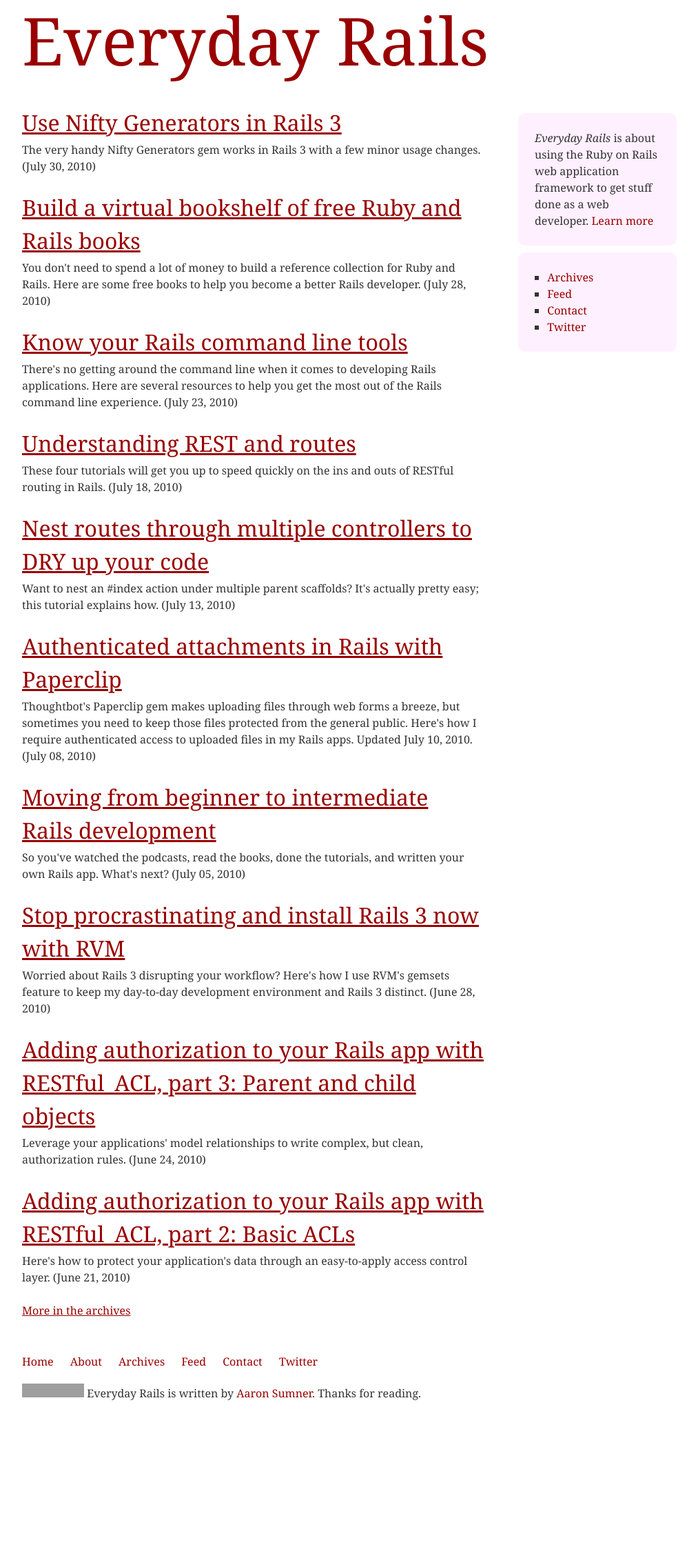
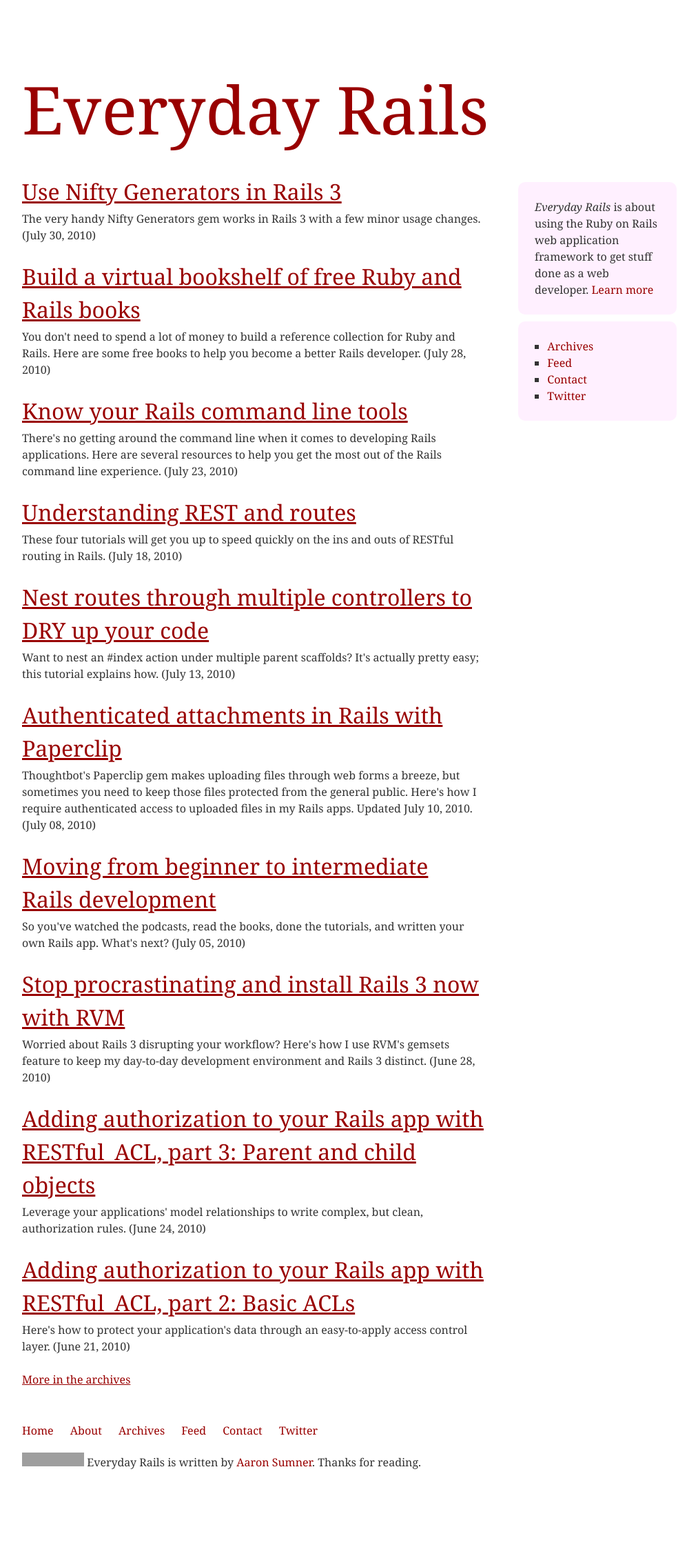
Before and after one commit to everydayrails/everyday-rails, a Jekyll site: the page built from index.html, in a window 1280 px wide. Shown: the whole page at 69% size, without its empty margins (133-1146 px from the left). Built offline with Jekyll 4.4.1, drawn with Linux system fonts in a browser that asks for light colours; Markdown is read by kramdown in place of the engine named in the settings; before the commit the page ends 2056 px from its top, so only the background shows below that; grey boxes are pictures that could not be loaded.

Commit message:
fix margin at top of page in new css

```diff
--- a/src/site.scss
+++ b/src/site.scss
@@ -16,6 +16,11 @@
 
 ul {
 	list-style-type: square;
+}
+
+#container {
+	background-color: white;
+	margin: 100px auto;
 }
 
 #banner {
--- a/stylesheets/site.css
+++ b/stylesheets/site.css
@@ -35,6 +35,12 @@
 }
 
 /* line 21, ../src/site.scss */
+#container {
+  background-color: white;
+  margin: 100px auto;
+}
+
+/* line 26, ../src/site.scss */
 #banner {
   display: inline;
   float: left;
@@ -47,17 +53,17 @@
   overflow-x: hidden;
 }
 
-/* line 26, ../src/site.scss */
+/* line 31, ../src/site.scss */
 #banner h1 {
   font-size: 600%;
 }
 
-/* line 30, ../src/site.scss */
+/* line 35, ../src/site.scss */
 #banner-print {
   display: none;
 }
 
-/* line 34, ../src/site.scss */
+/* line 39, ../src/site.scss */
 #content {
   display: inline;
   float: left;
@@ -70,28 +76,28 @@
   overflow-x: hidden;
 }
 
-/* line 39, ../src/site.scss */
+/* line 44, ../src/site.scss */
 #content h2, #content h3, #content h4 {
   margin: 0 0 3px 0;
   padding: 0;
 }
 
-/* line 44, ../src/site.scss */
+/* line 49, ../src/site.scss */
 #content ul {
   margin: 5px auto 20px -30px;
 }
 
-/* line 48, ../src/site.scss */
+/* line 53, ../src/site.scss */
 #content a {
   text-decoration: underline;
 }
 
-/* line 51, ../src/site.scss */
+/* line 56, ../src/site.scss */
 #content a:hover {
   text-decoration: none;
 }
 
-/* line 55, ../src/site.scss */
+/* line 60, ../src/site.scss */
 .wide-content {
   display: inline;
   float: left;
@@ -103,7 +109,7 @@
   overflow-x: hidden;
 }
 
-/* line 59, ../src/site.scss */
+/* line 64, ../src/site.scss */
 #sidebar {
   display: inline;
   float: left;
@@ -116,7 +122,7 @@
   overflow-x: hidden;
 }
 
-/* line 64, ../src/site.scss */
+/* line 69, ../src/site.scss */
 #footer {
   display: inline;
   float: left;
@@ -130,25 +136,25 @@
   overflow-x: hidden;
 }
 
-/* line 70, ../src/site.scss */
+/* line 75, ../src/site.scss */
 #footer ul {
   margin: 0 auto 20px auto;
   list-style-type: none;
   padding: 0;
 }
 
-/* line 76, ../src/site.scss */
+/* line 81, ../src/site.scss */
 #footer ul li {
   display: inline;
   margin: 0 20px 0 0;
 }
 
-/* line 81, ../src/site.scss */
+/* line 86, ../src/site.scss */
 #footer img {
   border-style: none;
 }
 
-/* line 85, ../src/site.scss */
+/* line 90, ../src/site.scss */
 .box {
   background-color: #fff0ff;
   -moz-border-radius: 10px;
@@ -156,24 +162,24 @@
   margin: 10px auto;
 }
 
-/* line 92, ../src/site.scss */
+/* line 97, ../src/site.scss */
 .box ul {
   margin-left: -35px;
   margin-bottom: 0;
 }
 
-/* line 97, ../src/site.scss */
+/* line 102, ../src/site.scss */
 code, .highlight {
   font-size: 14px;
   overflow: auto;
 }
 
-/* line 102, ../src/site.scss */
+/* line 107, ../src/site.scss */
 .code {
   font-weight: bold;
 }
 
-/* line 106, ../src/site.scss */
+/* line 111, ../src/site.scss */
 .post, .archives-link {
   margin-bottom: 1.5em;
 }
```
